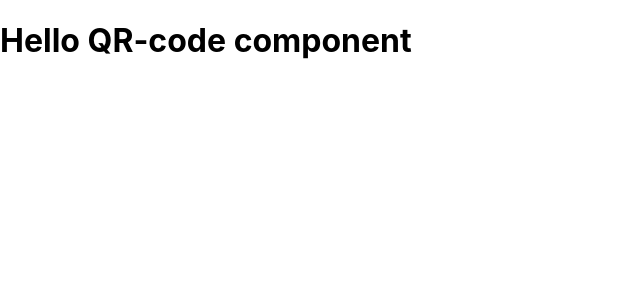
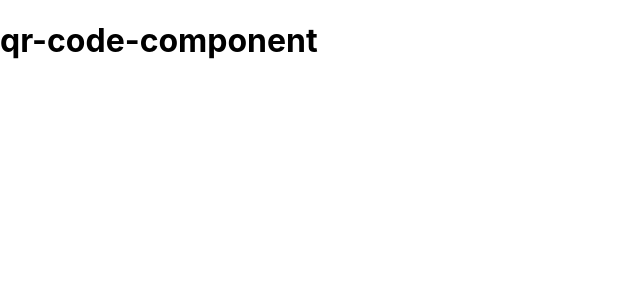
Before and after one commit to PiriyaLapa/qr-code-component, a React (Create React App) app: page / in a window 1280 px wide. Shown: the top 300 px of the page, without its empty margins (0-640 px from the left). Built offline with nearby package versions, Linux system fonts and the light colour scheme.

Commit message:
text to push data to git

```diff
--- a/src/App.tsx
+++ b/src/App.tsx
@@ -1,10 +1,10 @@
 import { Component, ReactNode } from "react";
-
+import QrCode from "./Components/qr-code-components";
 export default class App extends Component {
   render():ReactNode {
     return (
       <div>
-        <h1>Hello QR-code component</h1>
+          <QrCode />
       </div>
     );
   }
--- a/src/Components/qr-code-components.tsx
+++ b/src/Components/qr-code-components.tsx
@@ -3,6 +3,10 @@ import styled from "styled-components";
 
 export default class QrCode extends Component {
   render(): ReactNode {
-    return <h1>Lorem, ipsum.</h1>;
+    return(
+      <div>
+        <h1>qr-code-component</h1>
+      </div>
+    )
   }
 }
```
